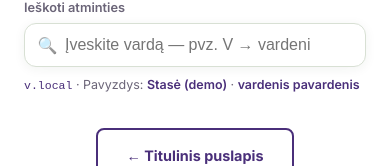
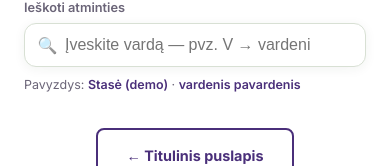
Before and after one commit to arnasbond/aeterna, a Next.js app in the folder web/: page /paieska in a window 390 px wide. Shown: the part 226-392 px from the top of the page. Built offline with nearby package versions, Linux system fonts and the light colour scheme; a web font is replaced by a local one.

Commit message:
fix: Vercel build label on phone (server runtime, not local)

```diff
--- /dev/null
+++ b/web/app/api/build-label/route.ts
@@ -0,0 +1,15 @@
+import { NextResponse } from "next/server";
+import { getBuildLabel } from "@/lib/build-label";
+
+export const dynamic = "force-dynamic";
+
+export async function GET() {
+  return NextResponse.json(
+    { label: getBuildLabel() },
+    {
+      headers: {
+        "Cache-Control": "no-store, no-cache, must-revalidate",
+      },
+    }
+  );
+}
--- a/web/components/DeployBadge.tsx
+++ b/web/components/DeployBadge.tsx
@@ -1,12 +1,12 @@
-"use client";
+import { getBuildLabel } from "@/lib/build-label";
 
-/** Matoma telefone ir PC — ar tikrai naujausias deploy (ne sena talpykla). */
+/** Matoma telefone ir PC — tikra Vercel deploy versija (server runtime). */
 export function DeployBadge() {
-  const label = process.env.NEXT_PUBLIC_BUILD_LABEL || "local";
+  const label = getBuildLabel();
   return (
     <p
       className="ae-deploy-badge"
-      title="Jei telefone kitoks žymėjimas — svetainė dar ne atnaujinta debesyje"
+      title="Jei telefone „local“ — atidaryta ne production svetainė arba senas APK URL"
     >
       Svetainės versija: <strong>{label}</strong>
     </p>
--- a/web/components/home/HomeLanding.tsx
+++ b/web/components/home/HomeLanding.tsx
@@ -7,7 +7,7 @@ import { MemorialSearchBox } from "@/components/home/MemorialSearchBox";
 import { HomeHowItWorksInteractive } from "@/components/home/HomeHowItWorksInteractive";
 
 const EXAMPLE = "/m/ona-demo";
-const siteBase = process.env.NEXT_PUBLIC_SITE_URL?.replace(/\/$/, "") || "https://aeterna-web-six.vercel.app";
+const siteBase = process.env.NEXT_PUBLIC_SITE_URL?.replace(/\/$/, "") || "https://aeterna-mauve.vercel.app";
 const exampleQrUrl = `https://api.qrserver.com/v1/create-qr-code/?size=220x220&margin=10&color=4a2f7a&bgcolor=ffffff&data=${encodeURIComponent(`${siteBase}${EXAMPLE}`)}`;
 
 const BENEFITS = [
--- a/web/components/home/MemorialSearchBox.tsx
+++ b/web/components/home/MemorialSearchBox.tsx
@@ -28,6 +28,22 @@ export function MemorialSearchBox() {
   const [active, setActive] = useState(-1);
   const [searched, setSearched] = useState(false);
   const [apiError, setApiError] = useState(false);
+  const [buildLabel, setBuildLabel] = useState(
+    () => process.env.NEXT_PUBLIC_BUILD_LABEL || ""
+  );
+
+  useEffect(() => {
+    let cancelled = false;
+    fetch("/api/build-label", { cache: "no-store" })
+      .then((r) => r.json())
+      .then((j: { label?: string }) => {
+        if (!cancelled && j.label) setBuildLabel(j.label);
+      })
+      .catch(() => {});
+    return () => {
+      cancelled = true;
+    };
+  }, []);
 
   const runSearch = useCallback(async (value: string) => {
     const q = value.trim();
@@ -167,9 +183,9 @@ export function MemorialSearchBox() {
       )}
 
       <p className="ae-memorial-search__hint">
-        {process.env.NEXT_PUBLIC_BUILD_LABEL && (
+        {buildLabel && buildLabel !== "local" && (
           <>
-            <span className="ae-memorial-search__build">v.{process.env.NEXT_PUBLIC_BUILD_LABEL}</span>
+            <span className="ae-memorial-search__build">v.{buildLabel}</span>
             {" · "}
           </>
         )}
--- /dev/null
+++ b/web/lib/build-label.ts
@@ -0,0 +1,19 @@
+/** Vercel runtime / build — tikra deploy versija (ne „local“ telefone). */
+export function getBuildLabel(): string {
+  const sha = process.env.VERCEL_GIT_COMMIT_SHA?.trim();
+  if (sha && sha.length >= 7) return sha.slice(0, 7);
+
+  const ref = process.env.VERCEL_GIT_COMMIT_REF?.trim();
+  if (ref && ref !== "main") return ref.slice(0, 12);
+
+  const pub = process.env.NEXT_PUBLIC_BUILD_LABEL?.trim();
+  if (pub && pub !== "local") return pub;
+
+  if (process.env.VERCEL === "1") {
+    const dep = process.env.VERCEL_DEPLOYMENT_ID?.trim();
+    if (dep && dep.length >= 7) return dep.slice(-7);
+    return "vercel";
+  }
+
+  return process.env.NODE_ENV === "production" ? "prod" : "local";
+}
--- a/web/next.config.ts
+++ b/web/next.config.ts
@@ -5,14 +5,16 @@ const devOrigins = (process.env.NEXT_DEV_ORIGINS || "192.168.8.244,localhost")
   .map((s) => s.trim())
   .filter(Boolean);
 
+const buildLabel =
+  process.env.VERCEL_GIT_COMMIT_SHA?.slice(0, 7) ||
+  process.env.RENDER_GIT_COMMIT?.slice(0, 7) ||
+  (process.env.VERCEL === "1" ? "vercel" : "local");
+
 const nextConfig: NextConfig = {
   reactStrictMode: true,
   allowedDevOrigins: devOrigins,
   env: {
-    NEXT_PUBLIC_BUILD_LABEL:
-      process.env.VERCEL_GIT_COMMIT_SHA?.slice(0, 7) ||
-      process.env.RENDER_GIT_COMMIT?.slice(0, 7) ||
-      "local",
+    NEXT_PUBLIC_BUILD_LABEL: buildLabel,
   },
   async headers() {
     return [
@@ -33,9 +35,15 @@ const nextConfig: NextConfig = {
       { source: "/health", destination: `${api}/health` },
     ];
   },
-  webpack: (config, { dev }) => {
+  webpack: (config, { dev, webpack }) => {
     if (dev) {
       config.cache = { type: "memory" };
+    } else {
+      config.plugins.push(
+        new webpack.DefinePlugin({
+          "process.env.NEXT_PUBLIC_BUILD_LABEL": JSON.stringify(buildLabel),
+        })
+      );
     }
     return config;
   },
```
Also changed, not shown: 1 other file (tests, documents, lock files or other folders).
